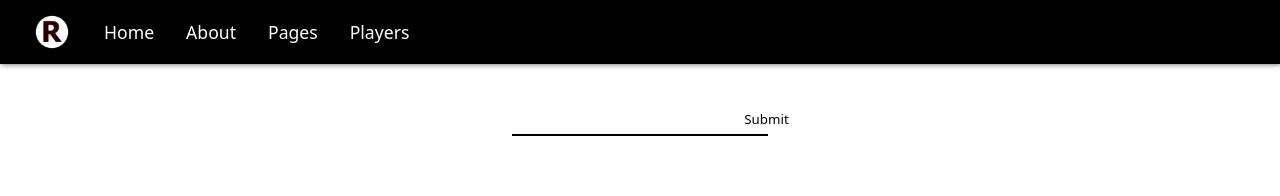
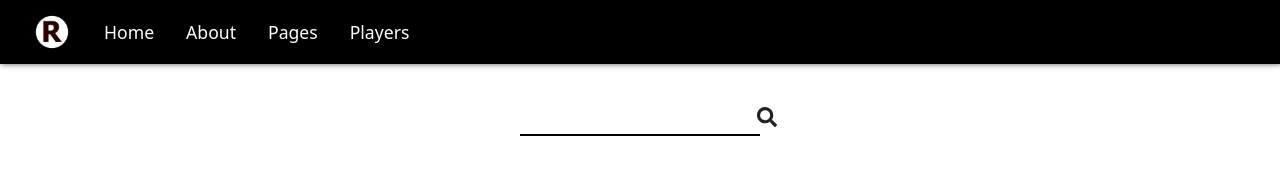
Before and after one commit to CannenS/sport-rally, a React (Create React App) app: page / in a window 1280 px wide. Shown: the top 196 px of the page. Built offline with nearby package versions, Linux system fonts and the light colour scheme.

Commit message:
Updating home styles

```diff
--- a/package.json
+++ b/package.json
@@ -6,6 +6,7 @@
     "@fortawesome/fontawesome-free-solid": "^5.0.13",
     "@fortawesome/fontawesome-svg-core": "^6.2.0",
     "@fortawesome/free-regular-svg-icons": "^6.2.0",
+    "@fortawesome/free-solid-svg-icons": "^6.2.0",
     "@fortawesome/react-fontawesome": "^0.2.0",
     "@testing-library/jest-dom": "^5.16.5",
     "@testing-library/react": "^13.4.0",
@@ -13,6 +14,7 @@
     "font-awesome": "^4.7.0",
     "react": "^18.2.0",
     "react-dom": "^18.2.0",
+    "react-icons": "^4.6.0",
     "react-router-dom": "^6.4.3",
     "react-scripts": "5.0.1",
     "web-vitals": "^2.1.4"
--- a/src/index.css
+++ b/src/index.css
@@ -83,7 +83,7 @@
 }
 
 .search-form {
-  width: 16rem;
+  width: 15rem;
   display: flex;
   align-items: center;
   justify-content: center;
@@ -105,6 +105,8 @@
   border: none;
   cursor: pointer;
   transition: transform 0.2s linear;
+  font-size: 1.25rem;
+  color: rgb(35, 34, 34);
 }
 
 .search-btn:hover {
@@ -208,7 +210,6 @@
   width: 50%;
   height: 12.5rem;
   padding: 0.5rem;
-
   margin-right: 2rem;
 }
 
--- a/src/pages/Home.js
+++ b/src/pages/Home.js
@@ -2,6 +2,8 @@ import React, { useEffect, useState } from "react";
 import { Link } from "react-router-dom";
 import logo from "./tradeMark.png";
 import Player from "./Player";
+import ReactDOM from "react-dom";
+import { FaSearch } from "react-icons/fa";
 
 function Home() {
   const [isLoading, setIsLoading] = useState(false);
@@ -70,7 +72,7 @@ function Home() {
             className="search-input"
           />
           <button type="submit" className="search-btn">
-            Submit
+            <FaSearch />
           </button>
         </form>
       </div>
```
Also changed, not shown: 1 other file (tests, documents, lock files or other folders).
